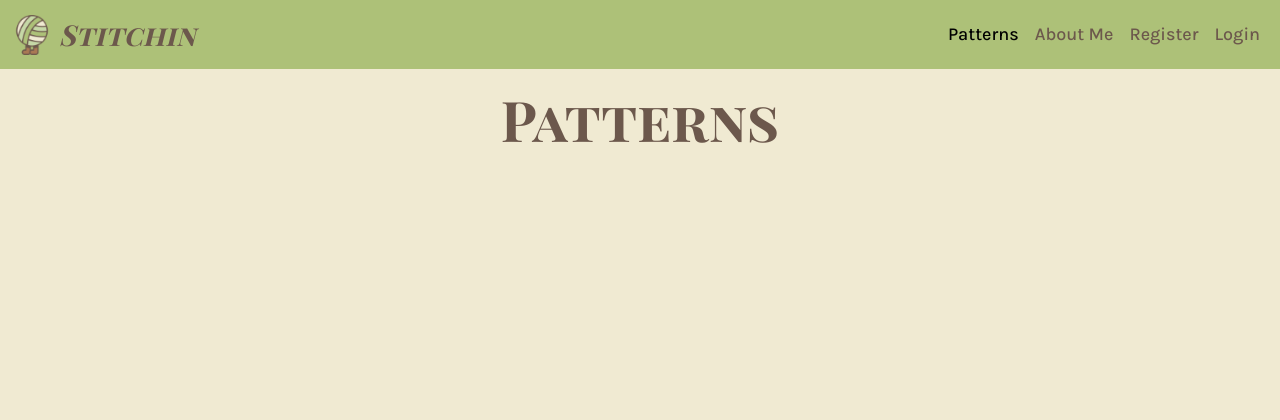
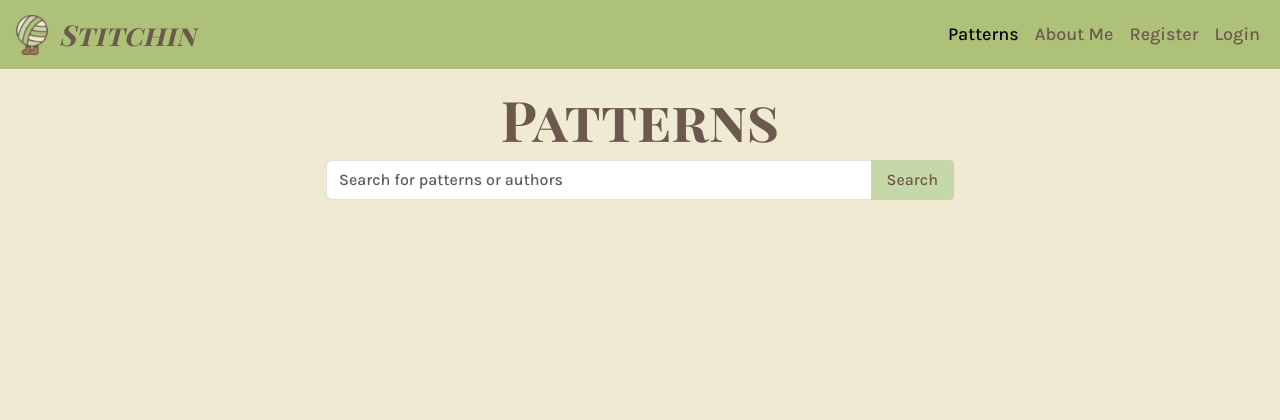
Before and after one commit to catrinlam/Stitchin, a Django app: page / in a window 1280 px wide. Shown: the top 420 px of the page. Run offline with Django 5.2, Linux system fonts and the light colour scheme; data that the repository does not hold is empty; some libraries are stand-ins or nearby versions.

Commit message:
Refactor Favourite model, update migrations, and add search functionality to pattern list view

```diff
--- a/patterns/templates/patterns/index.html
+++ b/patterns/templates/patterns/index.html
@@ -8,6 +8,16 @@
     <div class="row">
         <div class="col-12">
             <h1 class="display-4 text-center">Patterns</h1>
+        </div>
+
+        <!-- Search Bar -->
+        <div class="col-12 mb-4 d-flex justify-content-center">
+            <form method="get" action="{% url 'home' %}" class="w-50">
+                <div class="input-group">
+                    <input type="text" name="q" class="form-control" placeholder="Search for patterns or authors" value="{{ search_query }}">
+                    <button class="btn btn-primary" type="submit">Search</button>
+                </div>
+            </form>
         </div>
 
         <!-- Pattern Entries Column -->
--- a/patterns/templates/patterns/pattern_detail.html
+++ b/patterns/templates/patterns/pattern_detail.html
@@ -23,7 +23,7 @@
                 </form>
                 {% comment %} {% elif user.is_authenticated and pattern.author == user %}
                 <a href="{% url 'edit_pattern' pattern.slug %}" class="btn btn-primary mt-3">Edit</a> {% endcomment %}
-                {% else %}
+                {% elif not user.is_authenticated %}
                 <p class="mt-3"><a href="{% url 'account_login' %}">Log in</a> to add this pattern to your favourite.</p>
                 {% endif %}
             </div>
@@ -135,7 +135,7 @@
       </div>
     </div>
     <!-- Creating New Comments -->
-    <div class="col-md-4 card mt-3 mb-auto">
+    <div class="col-md-4 card mt-3 mb-4">
         <div class="card-body">
             {% if user.is_authenticated %}
             <h3>Leave a comment:</h3>
--- a/patterns/views.py
+++ b/patterns/views.py
@@ -5,12 +5,21 @@ from django.http import HttpResponseRedirect
 from django.contrib.auth.decorators import login_required
 from .models import Pattern, Favourite, Comment
 from .forms import PatternForm, PatternHooksNeedleFormSet, CommentForm
+from django.db.models import Q
 
 
 class PatternList(generic.ListView):
     queryset = Pattern.objects.all().order_by('-created_at')
     template_name = "patterns/index.html"
     paginate_by = 8
+
+    def get_queryset(self):
+        query = self.request.GET.get('q')
+        if query:
+            return Pattern.objects.filter(
+                Q(title__icontains=query) | Q(author__username__icontains=query)
+            ).order_by('-created_at')
+        return super().get_queryset()
 
     def get_context_data(self, **kwargs):
         context = super().get_context_data(**kwargs)
@@ -19,6 +28,7 @@ class PatternList(generic.ListView):
             context['favourite_patterns'] = favourite.pattern.all()
         else:
             context['favourite_patterns'] = []
+        context['search_query'] = self.request.GET.get('q', '')
         return context
 
 
```
Also changed, not shown: README.md, patterns/migrations/0001_initial.py, patterns/migrations/0002_alter_pattern_title.py (deleted), patterns/migrations/0003_remove_library_pattern_library_pattern.py (deleted), patterns/migrations/0004_alter_library_pattern.py (deleted), patterns/migrations/0005_favourite_delete_library.py (deleted), patterns/migrations/0006_alter_comment_pattern.py (deleted), patterns/migrations/0007_alter_favourite_user.py (deleted).
